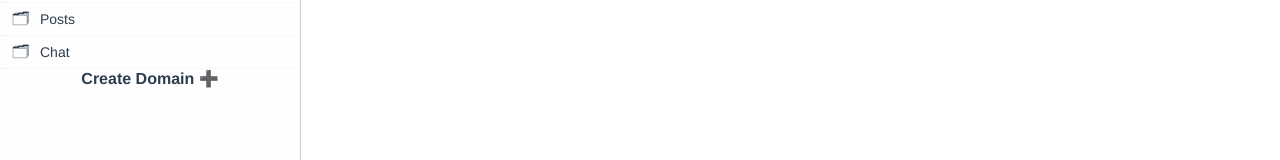
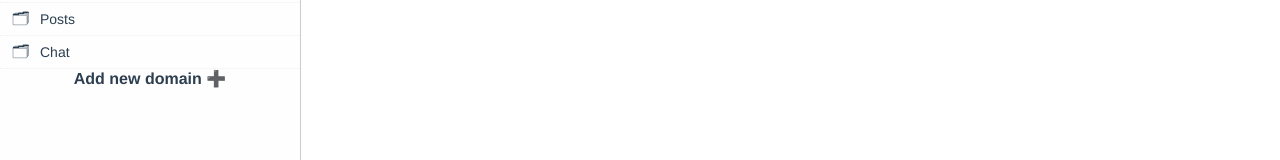
Before and after one commit to code-by-sia/posteci, a Vue app: page / in a window 1280 px wide. Shown: the part 126-286 px from the top of the page. Built offline with nearby package versions, Linux system fonts and the light colour scheme.

Commit message:
fix: UI improvements

```diff
--- a/src/components/DomainEditor.vue
+++ b/src/components/DomainEditor.vue
@@ -102,6 +102,9 @@ export default class DomainEditor extends Vue {
 
     .action {
       visibility: hidden;
+      margin: 0;
+      padding: 0;
+      border-radius: 0;
     }
 
     &:hover {
--- a/src/components/DomainsEditor.vue
+++ b/src/components/DomainsEditor.vue
@@ -51,7 +51,7 @@ export default class DomainsEditor extends Vue {
           @delete="deleteDomain"
       />
       <div @click="$emit('onRequestNew')" style="cursor:pointer;">
-        <strong>Create Domain</strong>
+        <strong>Add new domain</strong>
         <span> ➕ </span>
       </div>
     </div>
```
